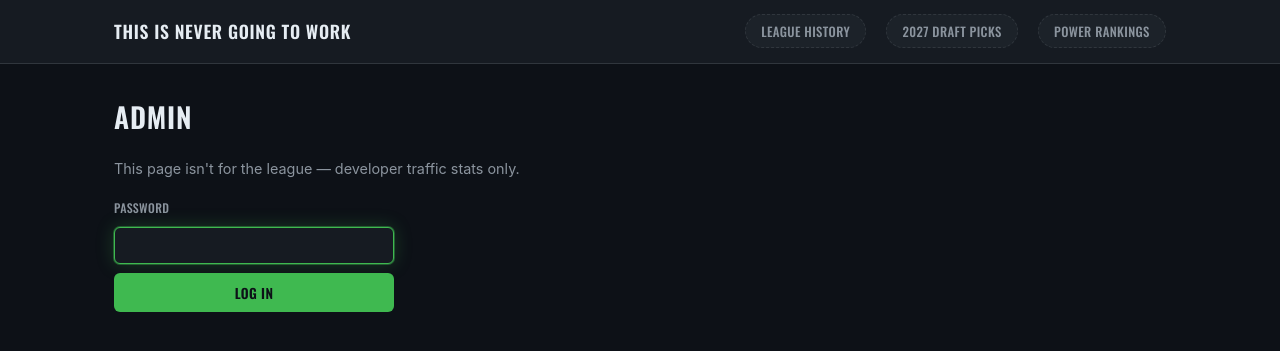
After one commit to pathub-stack/dynasty-dashboard, a Flask app: page /admin in a window 1280 px wide. The commit adds this page. Shown: the top 351 px of the page. Run offline with Flask 3, Linux system fonts and the light colour scheme.

Commit message:
Added admin login support

```diff
--- a/app.py
+++ b/app.py
@@ -10,12 +10,24 @@ import sqlite3
 from datetime import datetime, timezone
 
 from apscheduler.schedulers.background import BackgroundScheduler
-from flask import Flask, render_template, request
+from flask import Flask, redirect, render_template, request, session, url_for
 
 from database import DB_NAME, create_tables, refresh_all_data
 from sleeper import LEAGUE_ID
 
 app = Flask(__name__)
+
+# Needed for Flask's `session` to work at all -- it's the key used to sign
+# the session cookie, so a browser can't just edit its own cookie to claim
+# is_admin=True. The fallback only covers local dev (nobody else can reach
+# localhost); Render's copy needs FLASK_SECRET_KEY set for real, same as
+# DB_PATH and ADMIN_PASSWORD below.
+app.secret_key = os.environ.get("FLASK_SECRET_KEY", "dev-secret-key-not-for-production")
+
+# No default here on purpose -- unlike DB_NAME, a missing ADMIN_PASSWORD
+# should mean "nobody can log in" (fail closed), not "fall back to some
+# guessable value baked into a public GitHub repo."
+ADMIN_PASSWORD = os.environ.get("ADMIN_PASSWORD")
 
 # From README's documented league settings, not a live API call -- Flask
 # never touches Sleeper's API, only dynasty.db, so this can't be pulled
@@ -101,7 +113,15 @@ def log_page_visit():
     tables get REPLACED on every refresh (same roster_id, fresher data),
     but a page visit is a one-time event -- there's nothing to overwrite,
     every request is a genuinely new row.
+
+    Skips /static/ requests (CSS, images, etc.) -- those fire on every
+    single page load alongside the real page request, so counting them
+    here would drown out actual page views with "someone's browser
+    fetched style.css again."
     """
+    if request.path.startswith("/static/"):
+        return
+
     connection = get_db_connection()
     connection.execute(
         "INSERT INTO page_visits (route, visited_at) VALUES (?, ?)",
@@ -386,6 +406,93 @@ def draft_picks():
     )
 
 
+@app.route("/admin", methods=["GET", "POST"])
+def admin():
+    """Password-gated page showing page_visits traffic data.
+
+    Everything else in this app is intentionally public (same as the
+    Sleeper API it mirrors) -- this is the one page meant for just the
+    developer, not the other 11 leaguemates, so it's the first route that
+    needs to check anything before rendering.
+
+    Not logged in yet -> show the login form (and re-show it with an error
+    if a submitted password was wrong). Logged in -> skip straight to the
+    dashboard queries below. `session["is_admin"]` is what "logged in"
+    means here -- Flask signs that cookie with app.secret_key above, so a
+    visitor can't just set the cookie themselves to fake it.
+    """
+    if not session.get("is_admin"):
+        if request.method == "POST":
+            submitted_password = request.form.get("password", "")
+            if ADMIN_PASSWORD and submitted_password == ADMIN_PASSWORD:
+                session["is_admin"] = True
+                # Redirect back to a plain GET /admin instead of falling
+                # through here -- otherwise refreshing the page after
+                # login would re-submit the login form (the browser's
+                # "confirm form resubmission" prompt).
+                return redirect(url_for("admin"))
+            return render_template("admin_login.html", error="Wrong password.")
+        return render_template("admin_login.html", error=None)
+
+    connection = get_db_connection()
+    cursor = connection.cursor()
+
+    # ---- Visits by page: total count per route, most-visited first.
+    cursor.execute("""
+        SELECT route, COUNT(*) AS visit_count
+        FROM page_visits
+        GROUP BY route
+        ORDER BY visit_count DESC
+    """)
+    route_rows = cursor.fetchall()
+    total_visits = sum(row["visit_count"] for row in route_rows)
+    max_route_visits = max((row["visit_count"] for row in route_rows), default=1)
+    route_bars = [
+        {
+            "route": row["route"],
+            "visit_count": row["visit_count"],
+            "width_pct": row["visit_count"] / max_route_visits * 100,
+        }
+        for row in route_rows
+    ]
+
+    # ---- Last 30 days: total visits per day, most recent first. SQLite's
+    # date() understands the ISO timestamps log_page_visit() writes, same
+    # as pulling just the date part out of a SQL Server datetime column.
+    cursor.execute("""
+        SELECT date(visited_at) AS day, COUNT(*) AS visit_count
+        FROM page_visits
+        WHERE date(visited_at) >= date('now', '-30 days')
+        GROUP BY day
+        ORDER BY day DESC
+    """)
+    day_rows = cursor.fetchall()
+    max_day_visits = max((row["visit_count"] for row in day_rows), default=1)
+    day_bars = [
+        {
+            "day": row["day"],
+            "visit_count": row["visit_count"],
+            "width_pct": row["visit_count"] / max_day_visits * 100,
+        }
+        for row in day_rows
+    ]
+
+    connection.close()
+
+    return render_template(
+        "admin_dashboard.html",
+        total_visits=total_visits,
+        route_bars=route_bars,
+        day_bars=day_bars,
+    )
+
+
+@app.route("/admin/logout")
+def admin_logout():
+    session.pop("is_admin", None)
+    return redirect(url_for("admin"))
+
+
 @app.route("/power-rankings")
 def power_rankings():
     return render_template(
--- a/static/style.css
+++ b/static/style.css
@@ -575,6 +575,56 @@ h1 {
     color: var(--color-danger);
 }
 
+/* ---- Admin login form ---- */
+
+.admin-login-form {
+    display: flex;
+    flex-direction: column;
+    gap: 0.6rem;
+    max-width: 280px;
+}
+
+.admin-login-form label {
+    font-family: var(--font-heading);
+    text-transform: uppercase;
+    letter-spacing: 0.03em;
+    font-size: 0.75rem;
+    color: var(--color-text-muted);
+}
+
+.admin-login-form input {
+    background: var(--color-surface);
+    border: 1px solid var(--color-border);
+    border-radius: 6px;
+    color: var(--color-text);
+    font-size: 0.95rem;
+    padding: 0.55rem 0.7rem;
+}
+
+.admin-login-form input:focus {
+    outline: none;
+    border-color: var(--color-accent);
+    box-shadow: var(--glow-box);
+}
+
+.btn {
+    background: var(--color-accent);
+    border: none;
+    border-radius: 6px;
+    color: var(--color-bg);
+    cursor: pointer;
+    font-family: var(--font-heading);
+    text-transform: uppercase;
+    letter-spacing: 0.03em;
+    font-size: 0.85rem;
+    font-weight: 600;
+    padding: 0.6rem 1rem;
+}
+
+.btn:hover {
+    background: var(--color-accent-hover);
+}
+
 /* ---- Small screens ---- */
 
 .table-scroll {
--- /dev/null
+++ b/templates/admin_login.html
@@ -0,0 +1,14 @@
+{% extends "base.html" %}
+{% block title %}Admin{% endblock %}
+{% block content %}
+<h1>Admin</h1>
+<p class="section-hint">This page isn't for the league &mdash; developer traffic stats only.</p>
+{% if error %}
+<p class="section-hint" style="color: var(--color-danger);">{{ error }}</p>
+{% endif %}
+<form class="admin-login-form" method="post">
+    <label for="password">Password</label>
+    <input type="password" id="password" name="password" autofocus>
+    <button type="submit" class="btn">Log In</button>
+</form>
+{% endblock %}
```
Also changed, not shown: LEARNING_NOTES.md (+105 -0 lines), templates/admin_dashboard.html (added, +59 -0 lines).
